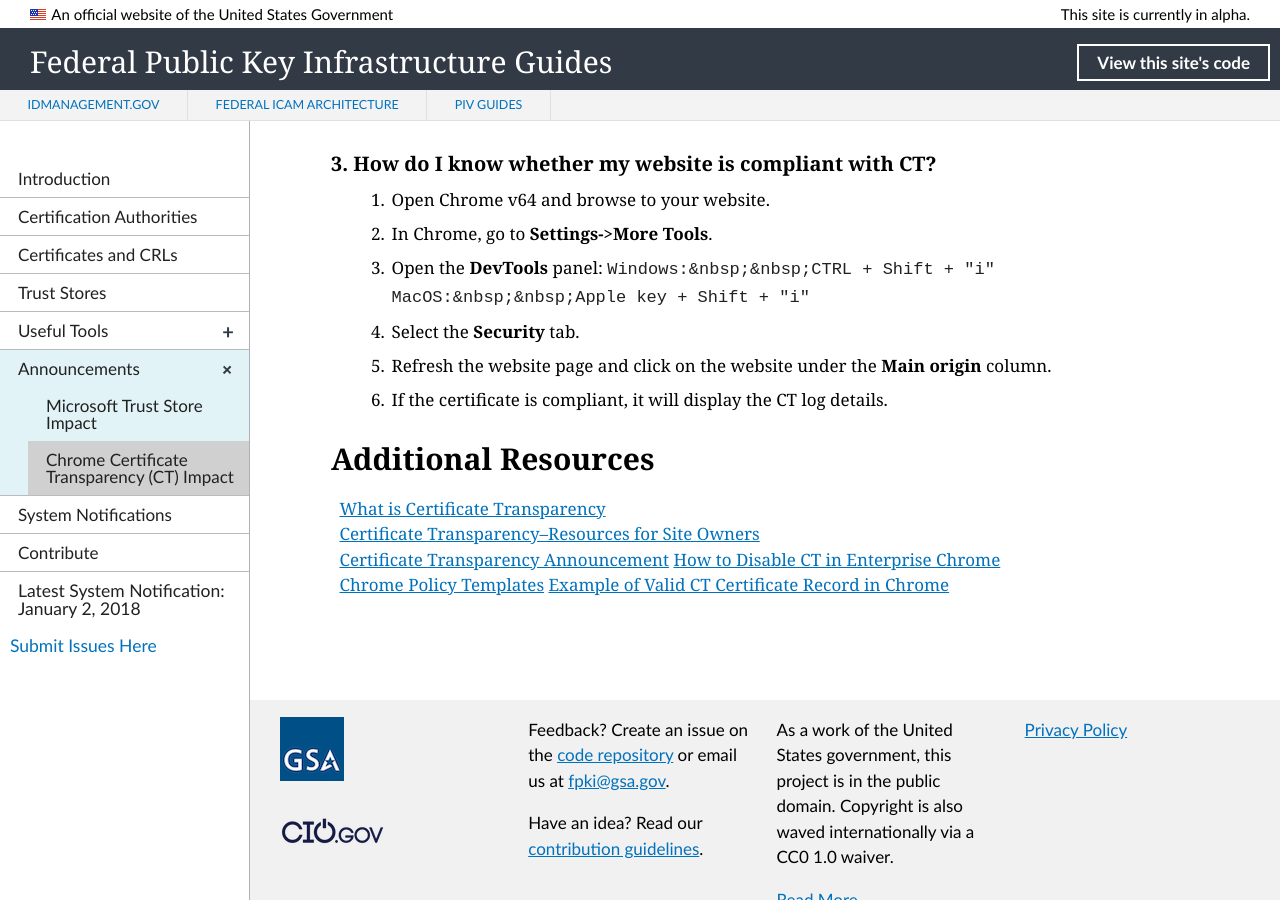
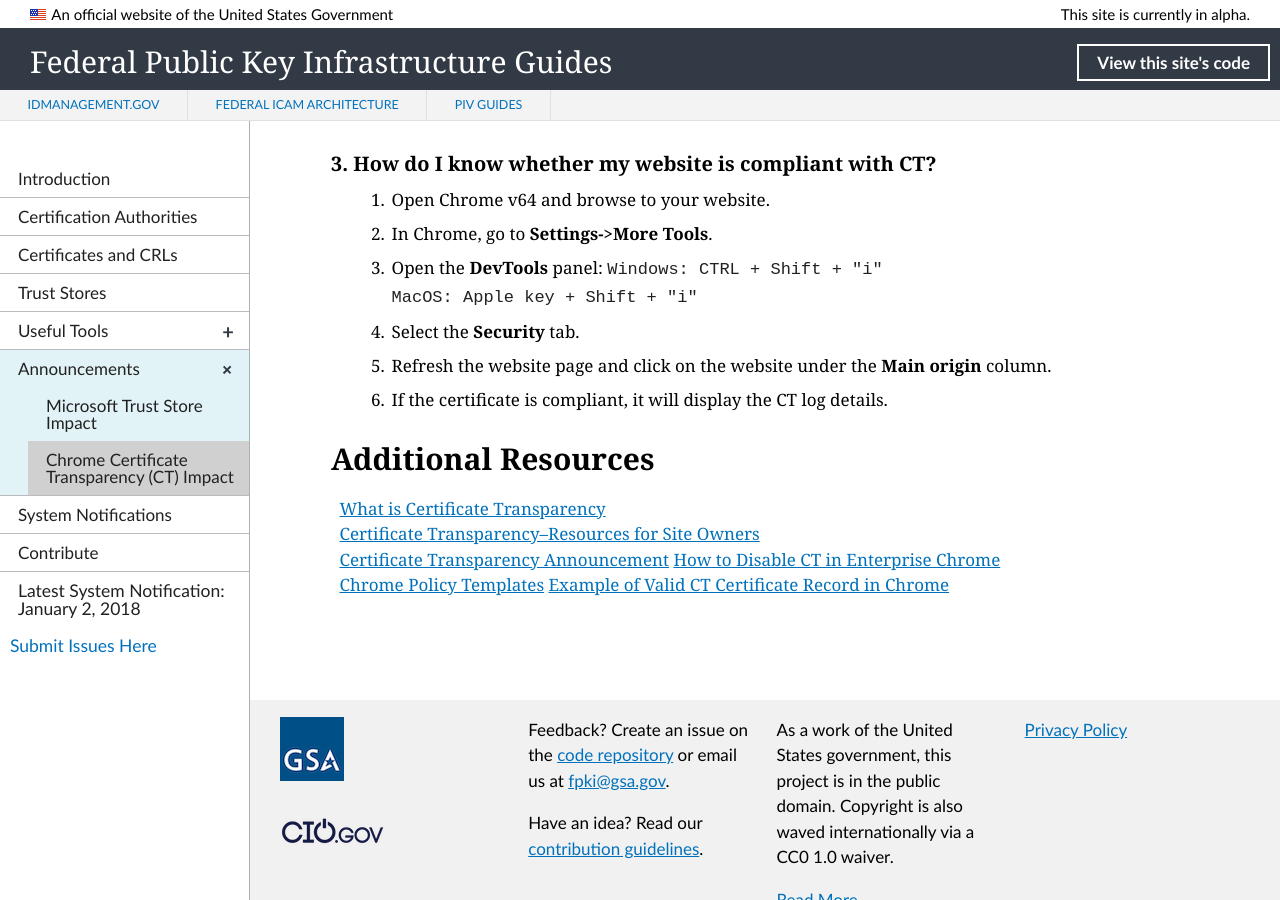
Before and after one commit to GSA/fpki-guides, a Jekyll site: the page built from _announcements/02_google_ct.md, in a window 1280 px wide and 900 px high, scrolled down 2756 px. Built offline with Jekyll 4.4.1, drawn with Linux system fonts in a browser that asks for light colours; nearby versions of some CDN libraries; library files that are not in the unit come from our copies.

Commit message:
Update 02_google_ct.md
Format code block again

````diff
--- a/_announcements/02_google_ct.md
+++ b/_announcements/02_google_ct.md
@@ -89,8 +89,8 @@
 1. Open Chrome v64 and browse to your website.
 2. In Chrome, go to **Settings->More Tools**.
 3. Open the **DevTools** panel:
-```Windows:&nbsp;&nbsp;CTRL + Shift + "i"```<br>
-```MacOS:&nbsp;&nbsp;Apple key + Shift + "i"```<br>
+   ```Windows:  CTRL + Shift + "i"```<br>
+   ```MacOS:  Apple key + Shift + "i"```<br>
 4. Select the **Security** tab.
 5. Refresh the website page and click on the website under the **Main origin** column.
 6. If the certificate is compliant, it will display the CT log details.
````
